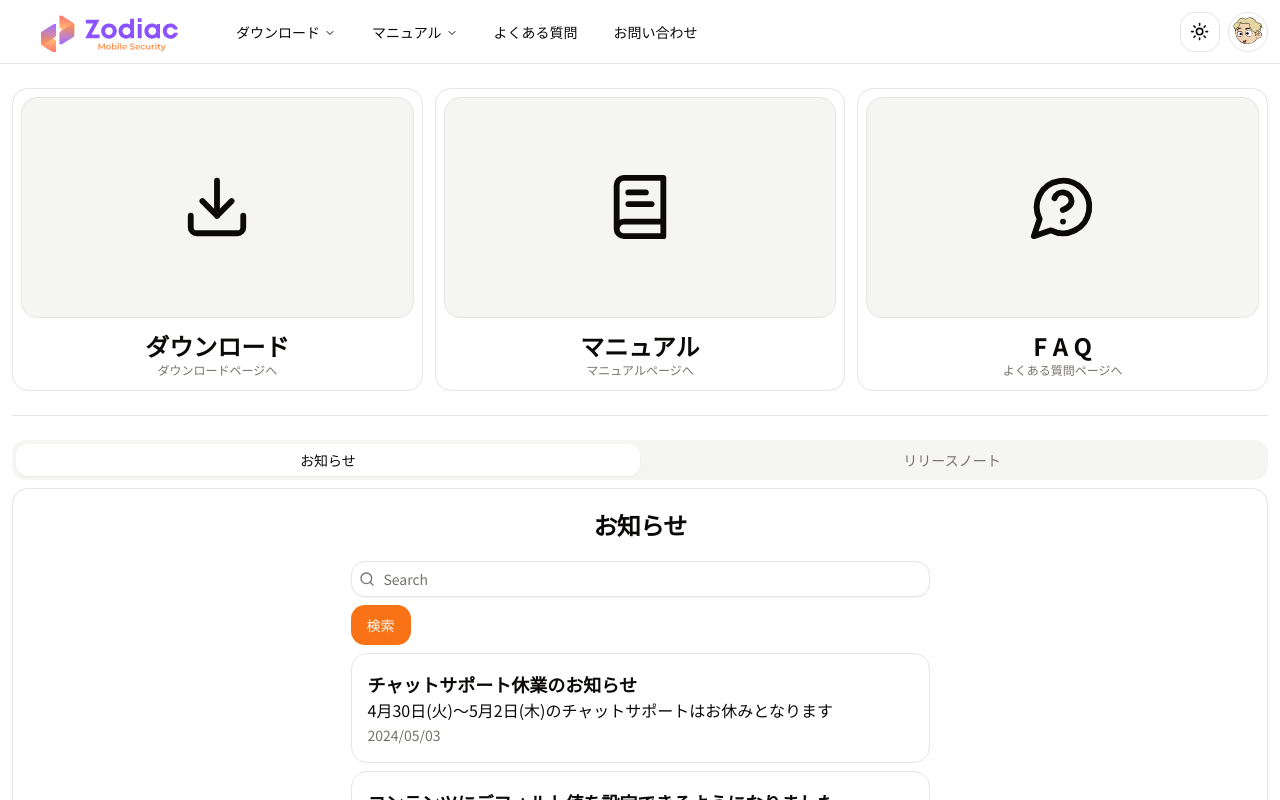
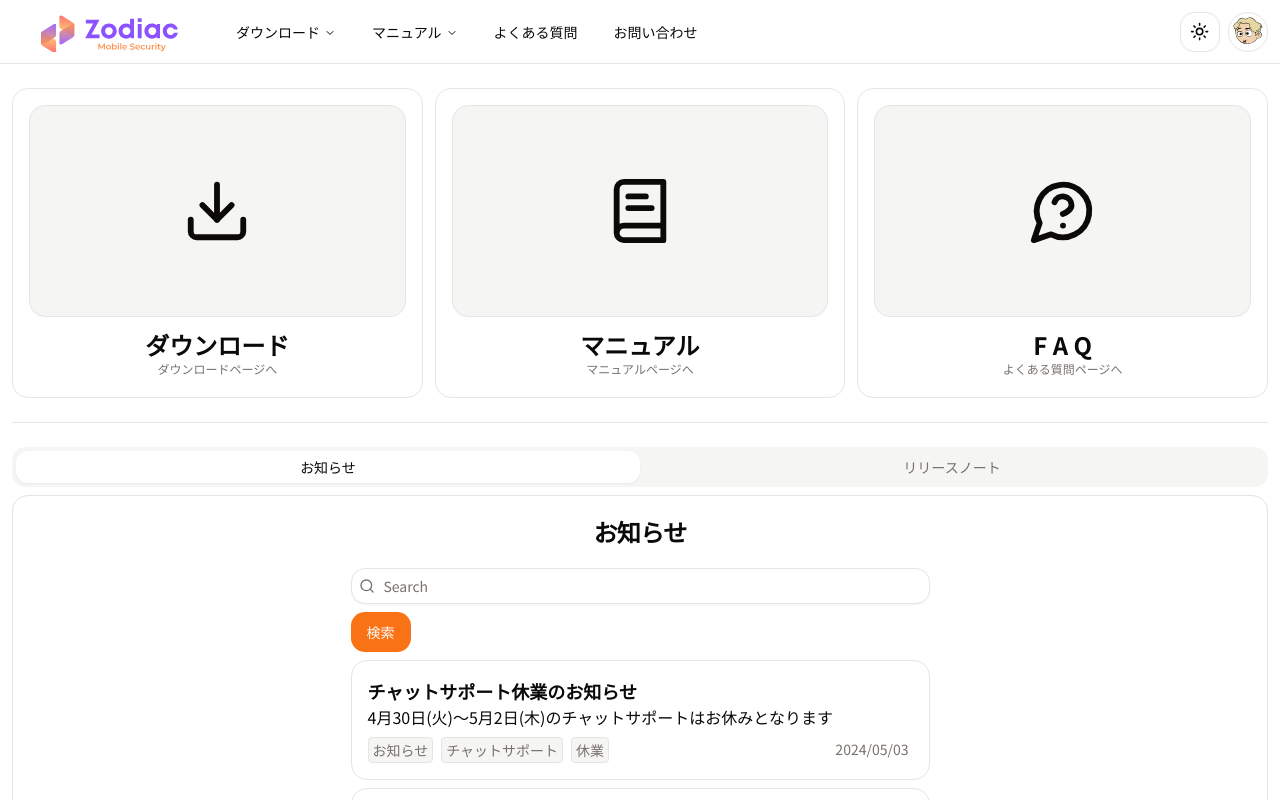
Before and after one commit to tk20211228/support-site-demo, a Next.js app: page / in a window 1280 px wide. Shown: the top 800 px of the page. Built offline with nearby package versions, Linux system fonts and the light colour scheme.

Commit message:
fea(news.tsx):add news tag

```diff
--- a/app/data/news.ts
+++ b/app/data/news.ts
@@ -16,18 +16,29 @@ export const newsData: News[] = [
     id: "1",
     title: "チャットサポート休業のお知らせ",
     content: "4月30日(火)〜5月2日(木)のチャットサポートはお休みとなります",
+    tag: [
+      { id: "1", title: "お知らせ" },
+      { id: "2", title: "チャットサポート" },
+      { id: "3", title: "休業" },
+    ],
   },
   {
-    id: "1",
+    id: "2",
     title: "コンテンツにデフォルト値を設定できるようになりました",
     content:
       "コンテンツにデフォルト値を設定できるようになりました。15種類のデフォルトフィールドタイプとカスタムフィールドタイプが対象です。",
+    tag: [
+      { id: "1", title: "お知らせ" },
+      { id: "2", title: "コンテンツ" },
+      { id: "3", title: "コンテンツ" },
+    ],
   },
   {
-    id: "1",
+    id: "3",
     title: "コンテンツ作成日に任意の日時を設定できるようになりました",
     content:
       "Newtのコンテンツ編集画面で、コンテンツの「作成日」と「最初の公開日」を変更できるようになりました。",
+    tag: [{ id: "1", title: "お知らせ" }],
   },
 ];
 
@@ -36,16 +47,19 @@ export const releaseData: News[] = [
     id: "1",
     title: "リリースノート一覧",
     content: "新機能を追加しました。",
+    tag: [{ id: "1", title: "リリースノート" }],
   },
   {
     id: "2",
     title: "システムの更新",
     content: "本メンテナンスにて、サーバ証明書を更新いたしました。",
+    tag: [{ id: "1", title: "システムの更新" }],
   },
   {
     id: "3",
     title: "商標変更におけるコンソール、エージェント更新手順書の追記",
     content:
       "商標変更のためのコンソール、各エージェントの更新手順書につきまして、アプリが更新されたことを確認する方法を追記いたしました。",
+    tag: [{ id: "1", title: "商標変更" }],
   },
 ];
--- a/app/page.tsx
+++ b/app/page.tsx
@@ -5,7 +5,6 @@ import { Separator } from "@/components/ui/separator";
 
 import News from "../components/news";
 import { topItems } from "./data/top-items";
-import NewTab from "@/components/news-card";
 
 export default function Home() {
   return (
@@ -13,7 +12,7 @@ export default function Home() {
       <div className="grid grid-cols-3 gap-3">
         {topItems.map((_, i) => (
           <div key={i} className="relative group">
-            <div className="border p-2 rounded-lg group-hover:shadow-lg transition duration-1000">
+            <div className="border p-2 lg:p-4 rounded-lg group-hover:shadow-lg transition duration-1000">
               <div className="flex items-center justify-center aspect-video bg-muted border rounded-lg mb-2">
                 <div className="group-hover:scale-110 lg:group-hover:scale-150 duration-1000 p-2">
                   {_.label === "ダウンロード" && <Download size={70} />}
--- a/app/types/news.ts
+++ b/app/types/news.ts
@@ -6,4 +6,5 @@ export type News = {
   id: string;
   title: string;
   content: string;
+  tag?: NewsTag[];
 };
--- a/components/news-card.tsx
+++ b/components/news-card.tsx
@@ -1,27 +1,38 @@
-import { news, newsData, releaseData } from "@/app/data/news";
-import { Button } from "@/components/ui/button";
-import { Card, CardContent, CardHeader, CardTitle } from "@/components/ui/card";
-import { Input } from "@/components/ui/input";
-import { Tabs, TabsContent, TabsList, TabsTrigger } from "@/components/ui/tabs";
-import { Search } from "lucide-react";
+import { News } from "@/app/types/news";
 import { format } from "date-fns";
+import Link from "next/link";
 
-export default function NewsCard({
-  id,
-  title,
-  content,
-}: {
-  id: string;
-  title: string;
-  content: string;
-}) {
+export default function NewsCard({ id, title, content, tag }: News) {
   return (
-    <li className="rounded-lg border p-4 hover:bg-accent" key={id}>
-      <h3 className="text-lg font-bold">{title}</h3>
+    <li
+      className="rounded-lg border p-4  hover:bg-accent hover:shadow-md duration-500 relative"
+      key={id}
+    >
+      <h3 className="text-lg font-bold">
+        <Link href="/">
+          {title}
+          <span className="absolute inset-0"></span>
+        </Link>
+      </h3>
+
       <p>{content}</p>
-      <time className="text-sm text-muted-foreground">
-        {format(new Date(), "yyyy/MM/dd")}
-      </time>
+
+      <div className="flex relative Z-10 flex-wrap mt-2 gap-2 justify-between">
+        {tag?.map((tag) => (
+          <Link
+            key={tag.id}
+            href={`/${tag.id}`}
+            className="border whitespace-nowrap text-muted-foreground bg-muted rounded text-sm px-1 py-0.5"
+          >
+            {tag.title}
+          </Link>
+        ))}
+        <span className="flex-1"></span>
+        <span className="flex-1"></span>
+        <time className="text-sm text-muted-foreground px-1 py-0.5">
+          {format(new Date(), "yyyy/MM/dd")}
+        </time>
+      </div>
     </li>
   );
 }
--- a/components/news.tsx
+++ b/components/news.tsx
@@ -15,13 +15,12 @@ export default function News() {
         <TabsTrigger value="notice">お知らせ</TabsTrigger>
         <TabsTrigger value="release-notes">リリースノート</TabsTrigger>
       </TabsList>
-
-      {news.map((item) => (
-        <TabsContent key={item.id} value={item.id}>
+      {news.map((newsItem) => (
+        <TabsContent key={newsItem.id} value={newsItem.id}>
           <Card>
             <div className="flex justify-center">
               <CardHeader>
-                <CardTitle>{item.title}</CardTitle>
+                <CardTitle>{newsItem.title}</CardTitle>
               </CardHeader>
             </div>
             <div className="flex justify-center">
@@ -38,22 +37,24 @@ export default function News() {
                 </div>
                 <Button>検索</Button>
                 <ul className="space-y-2">
-                  {item.title === "お知らせ" &&
+                  {newsItem.title === "お知らせ" &&
                     newsData.map((item) => (
                       <NewsCard
                         key={item.id}
                         id={item.id}
                         title={item.title}
                         content={item.content}
+                        tag={item.tag}
                       />
                     ))}
-                  {item.title === "リリースノート" &&
+                  {newsItem.title === "リリースノート" &&
                     releaseData.map((item) => (
                       <NewsCard
                         key={item.id}
                         id={item.id}
                         title={item.title}
                         content={item.content}
+                        tag={item.tag}
                       />
                     ))}
                 </ul>
```
